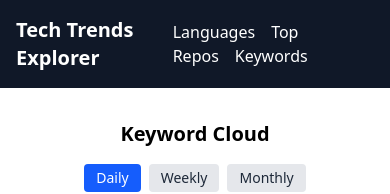
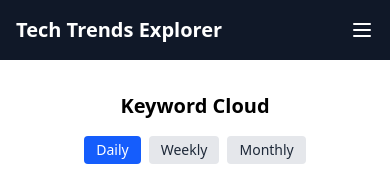
Before and after one commit to kkklausxyz/tech-trends-frontend, a React (Vite) app: page /keywords in a window 390 px wide. Shown: the top 194 px of the page. Built offline with nearby package versions, Linux system fonts and the light colour scheme; no server answers.

Commit message:
Add lucide-react for icons and enhance Header component with mobile navigation

```diff
--- a/package.json
+++ b/package.json
@@ -13,6 +13,7 @@
     "@isoterik/react-word-cloud": "^1.2.0",
     "@tailwindcss/vite": "^4.1.8",
     "axios": "^1.9.0",
+    "lucide-react": "^0.511.0",
     "react": "^19.1.0",
     "react-dom": "^19.1.0",
     "react-router-dom": "^7.6.1",
--- a/src/components/Header.jsx
+++ b/src/components/Header.jsx
@@ -1,11 +1,19 @@
+import { useState } from "react";
 import { Link } from "react-router-dom";
+import { Menu, X } from "lucide-react";
 
 const Header = () => {
+  const [isOpen, setIsOpen] = useState(false);
+
+  const toggleMenu = () => setIsOpen(!isOpen);
+
   return (
     <header className="bg-gray-900 text-white p-4">
       <div className="max-w-6xl mx-auto flex justify-between items-center">
         <h1 className="text-xl font-bold">Tech Trends Explorer</h1>
-        <nav className="space-x-4">
+
+        {/* Desktop Nav */}
+        <nav className="hidden md:flex space-x-6">
           <Link to="/" className="hover:underline">
             Languages
           </Link>
@@ -16,6 +24,34 @@ const Header = () => {
             Keywords
           </Link>
         </nav>
+
+        {/* Mobile Toggle Button */}
+        <button
+          className="md:hidden focus:outline-none"
+          onClick={toggleMenu}
+          aria-label="Toggle Menu"
+        >
+          {isOpen ? <X size={24} /> : <Menu size={24} />}
+        </button>
+      </div>
+
+      {/* Mobile Nav with animation */}
+      <div
+        className={`md:hidden overflow-hidden transition-all duration-300 ease-in-out ${
+          isOpen ? "max-h-40" : "max-h-0"
+        }`}
+      >
+        <div className="flex flex-col px-4 pt-2 space-y-2">
+          <Link to="/" className="hover:underline" onClick={toggleMenu}>
+            Languages
+          </Link>
+          <Link to="/popular" className="hover:underline" onClick={toggleMenu}>
+            Top Repos
+          </Link>
+          <Link to="/keywords" className="hover:underline" onClick={toggleMenu}>
+            Keywords
+          </Link>
+        </div>
       </div>
     </header>
   );
```
Also changed, not shown: 1 other file (tests, documents, lock files or other folders).
